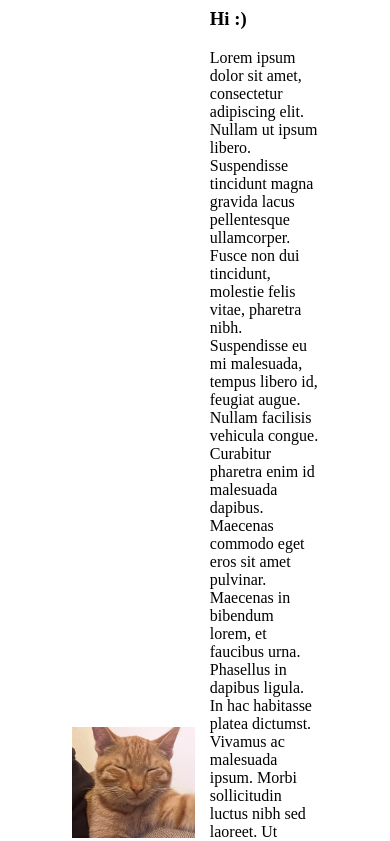
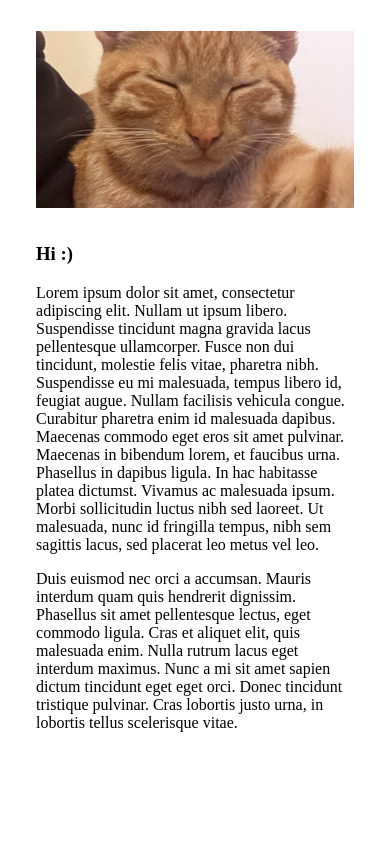
Before and after one commit to MrJop/live-code-demo, a plain HTML site: page index.html in a window 390 px wide. Shown: the top 841 px of the page. Drawn offline with Linux system fonts and the light colour scheme.

Commit message:
mobile layout

```diff
--- a/css/code-website-styles.css
+++ b/css/code-website-styles.css
@@ -23,3 +23,22 @@
 .image-and-text__text {
     width:50%;
 }
+
+
+@media (orientation: portrait) and (max-width: 640px) {
+    .main-container {
+        width: 85%;
+        margin-top: 8vw;
+    }
+    .image-and-text {
+        display: block;
+    }
+    .image-and-text__text{
+        width: 100%;
+    }
+    .image-and-text__image {
+        width: 100%;
+        aspect-ratio: 1.8;
+        margin-bottom: 8vw;
+    }
+}
--- a/index.html
+++ b/index.html
@@ -3,6 +3,8 @@
 <head>
     <meta charset="UTF-8">
     <title>Cool code demo :)</title>
+
+    <meta name="viewport" content="width=device-width, initial-scale=1">
 
     <link rel="stylesheet" href="css/code-website-styles.css">
 </head>
```
